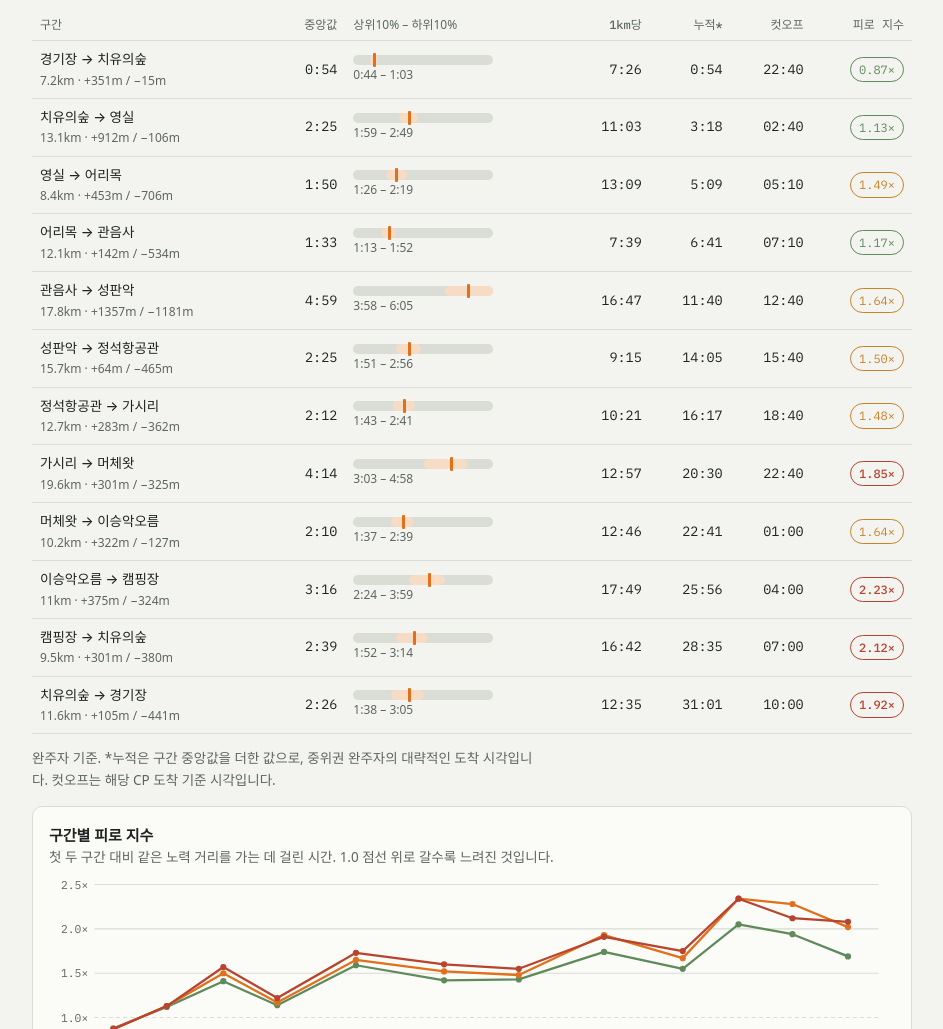
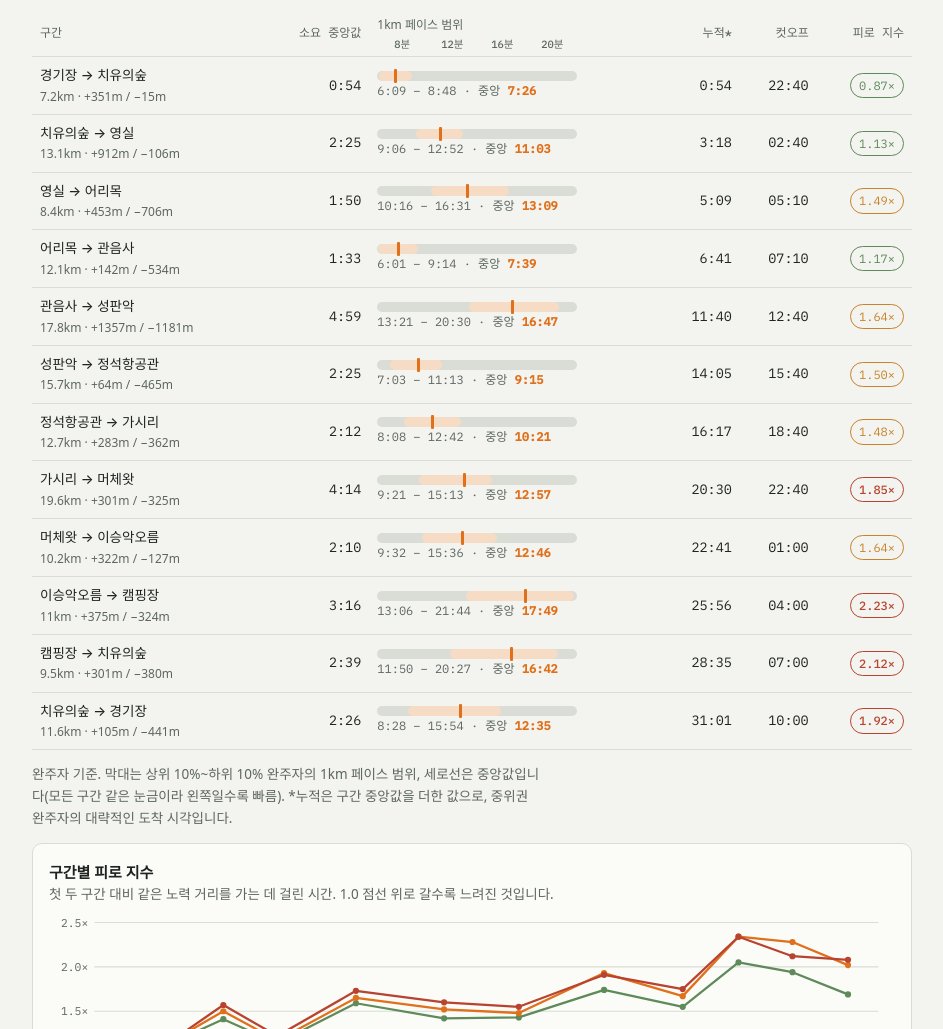
Before and after one commit to osysee/transjeju-2026, a plain HTML site: page index.html in a window 1280 px wide. Shown: the part 5240-6269 px from the top of the page, without its empty margins (168-1111 px from the left). Drawn offline with Linux system fonts and the light colour scheme; a web font is replaced by a local one.

Commit message:
Show per-segment 1km pace range

```diff
--- a/index.html
+++ b/index.html
@@ -124,6 +124,9 @@ tr.fin .cpn{background:var(--accent);color:#fff}
 .rest button:focus-visible{outline:2px solid var(--accent);outline-offset:1px}
 .rest.on span{color:var(--accent);font-weight:600}
 .rest-reset{font:inherit;font-size:12px;border:none;background:none;color:var(--accent);text-decoration:underline;cursor:pointer;padding:0}
+.prng{width:200px}
+.pr{font-family:var(--mono);font-size:11.5px}.pr b{color:var(--accent);font-weight:600}
+.segt th .th-ax{position:relative;display:block;width:200px;height:14px;margin-top:2px}.segt th .th-ax em{position:absolute;transform:translateX(-50%);font-style:normal;font-size:10.5px;color:var(--muted);font-family:var(--mono)}
 details.mx{background:var(--surface);border:1px solid var(--line);border-radius:10px;padding:12px 16px}
 details.mx summary{cursor:pointer;font-weight:500}
 .mxt{font-size:12.5px;margin-top:10px}.mxt td,.mxt th{padding:5px 8px}.mxt td:first-child{position:sticky;left:0;background:var(--surface)}
@@ -285,19 +288,21 @@ function dnfBars(d){
 }
 
 function segTable(d){
-  const maxM=Math.max(...d.segs.map(s=>s.p90));
+  const pk=s=>[s.p10/s.km,s.p50/s.km,s.p90/s.km];
+  const lo=Math.floor(Math.min(...d.segs.map(s=>pk(s)[0]))), hi=Math.ceil(Math.max(...d.segs.map(s=>pk(s)[2])));
+  const sc=v=>(v-lo)/(hi-lo)*100;
   let cum=0;
-  const rows=d.segs.map((s,i)=>{cum+=s.p50; const p=d.pts[i+1];
-    const sc=v=>v/maxM*100;
+  const rows=d.segs.map((s,i)=>{cum+=s.p50; const p=d.pts[i+1]; const [a,m,z]=pk(s);
     return `<tr><td><span class="seg">${ko(s.frm)} → ${ko(s.to)}</span><span class="meta">${s.km}km · +${s.dp}m / −${s.dm}m</span></td>
     <td class="num">${fmtM(s.p50)}</td>
-    <td><div class="rng" title="상위 10% ${fmtM(s.p10)} · 하위 10% ${fmtM(s.p90)}"><span style="left:${sc(s.p10)}%;width:${sc(s.p90)-sc(s.p10)}%"></span><i style="left:calc(${sc(s.p50)}% - 1px)"></i></div><span class="meta">${fmtM(s.p10)} – ${fmtM(s.p90)}</span></td>
-    <td class="num">${pace(s.p50,s.km)}</td>
+    <td><div class="rng prng" title="1km 페이스 · 상위 10% ${pace(s.p10,s.km)} · 중앙값 ${pace(s.p50,s.km)} · 하위 10% ${pace(s.p90,s.km)}"><span style="left:${sc(a)}%;width:${sc(z)-sc(a)}%"></span><i style="left:calc(${sc(m)}% - 1px)"></i></div>
+      <span class="meta pr">${pace(s.p10,s.km)} – ${pace(s.p90,s.km)} · 중앙 <b>${pace(s.p50,s.km)}</b></span></td>
     <td class="num">${fmtM(cum)}</td>
     <td class="num">${p[4]?p[4].slice(6):"–"}</td>
     <td class="num">${chip(s.fat)}</td></tr>`}).join("");
-  return `<div class="scroll"><table><thead><tr><th>구간</th><th class="num">중앙값</th><th>상위10% – 하위10%</th><th class="num">1km당</th><th class="num">누적*</th><th class="num">컷오프</th><th class="num">피로 지수</th></tr></thead><tbody>${rows}</tbody></table></div>
-  <p class="sub">완주자 기준. *누적은 구간 중앙값을 더한 값으로, 중위권 완주자의 대략적인 도착 시각입니다. 컷오프는 해당 CP 도착 기준 시각입니다.</p>`;
+  const ticks=[]; const st=hi-lo>12?4:2; for(let v=Math.ceil(lo/st)*st;v<=hi;v+=st) ticks.push(v);
+  return `<div class="scroll"><table class="segt"><thead><tr><th>구간</th><th class="num">소요 중앙값</th><th>1km 페이스 범위<span class="th-ax">${ticks.map(v=>`<em style="left:${sc(v)}%">${v}분</em>`).join("")}</span></th><th class="num">누적*</th><th class="num">컷오프</th><th class="num">피로 지수</th></tr></thead><tbody>${rows}</tbody></table></div>
+  <p class="sub">완주자 기준. 막대는 상위 10%~하위 10% 완주자의 1km 페이스 범위, 세로선은 중앙값입니다(모든 구간 같은 눈금이라 왼쪽일수록 빠름). *누적은 구간 중앙값을 더한 값으로, 중위권 완주자의 대략적인 도착 시각입니다.</p>`;
 }
 
 function fatigue(d){
```
